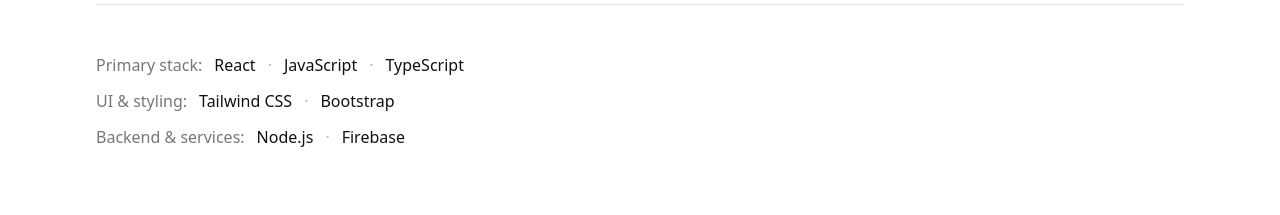
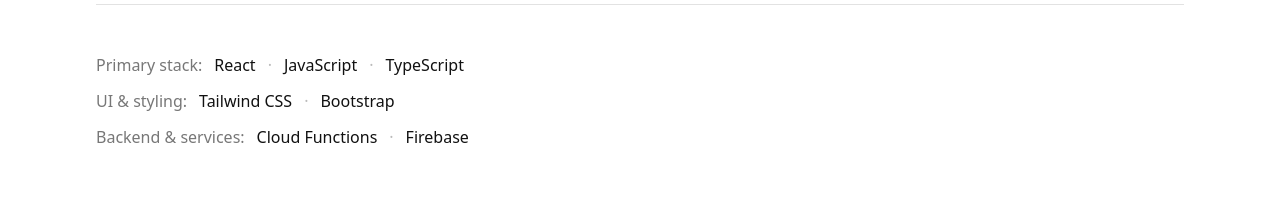
Before and after one commit to Kuldeep-Sharmaa/Myportfolio, a React (Vite) app: page / in a window 1280 px wide. Shown: the part 3440-3655 px from the top of the page. Built offline with nearby package versions, Linux system fonts and the light colour scheme.

Commit message:
Refactor Skills component for improved readability and update backend technology to Cloud Functions

```diff
--- a/src/sections/Skills.jsx
+++ b/src/sections/Skills.jsx
@@ -33,7 +33,7 @@
   useEffect(() => {
     const observer = new IntersectionObserver(
       ([entry]) => entry.isIntersecting && setIsVisible(true),
-      { threshold: 0.1, rootMargin: "0px 0px -80px 0px" }
+      { threshold: 0.1, rootMargin: "0px 0px -80px 0px" },
     );
     if (sectionRef.current) observer.observe(sectionRef.current);
     return () => observer.disconnect();
@@ -228,7 +228,7 @@
 
           <div className="mt-3 flex flex-wrap items-center gap-2 sm:gap-3 text-sm sm:text-base">
             <span className="text-tertiary">Backend & services:</span>
-            <span className="font-medium text-primary">Node.js</span>
+            <span className="font-medium text-primary">Cloud Functions</span>
             <span className="text-tertiary opacity-50">·</span>
             <span className="font-medium text-primary">Firebase</span>
           </div>
```
Lines whose indentation alone changed are shown as unchanged.
